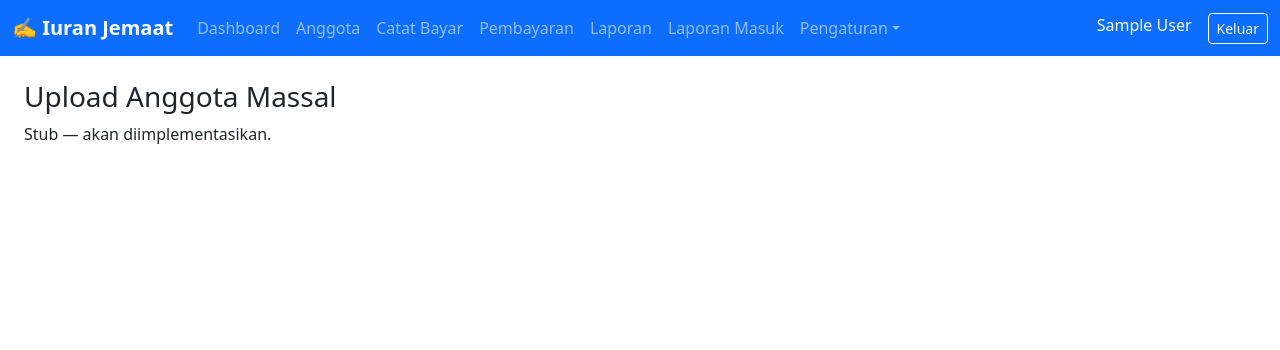
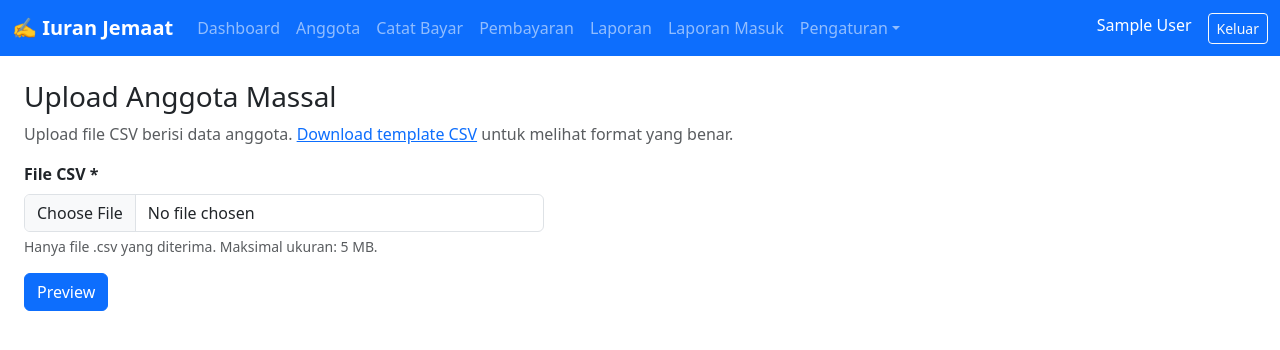
Before and after one commit to susantodjoko/church-payment, a Django app: page /settings/upload-anggota/ in a window 1280 px wide. Shown: the top 350 px of the page. Run offline with Django 5.2, Linux system fonts and the light colour scheme; the visitor is signed in with stand-in values (Sample User, id 1); some libraries are stand-ins or nearby versions.

Commit message:
feat: implement upload preview page and template
Adds UploadPreviewTest with 7 test cases validating CSV upload preview
functionality. Implements _preview() in UploadAnggotaView to parse CSV,
validate rows, store in session, and render preview with row counts
(valid/conflict/error) and has_valid flag. Replaces stub upload_anggota.html
template with full form and preview table showing row details and statuses.

Co-Authored-By: Claude Sonnet 4.6 <noreply@anthropic.com>

```diff
--- a/settings_admin/templates/settings_admin/upload_anggota.html
+++ b/settings_admin/templates/settings_admin/upload_anggota.html
@@ -2,5 +2,71 @@
 {% block title %}Upload Anggota{% endblock %}
 {% block content %}
 <h3>Upload Anggota Massal</h3>
-<p>Stub — akan diimplementasikan.</p>
+
+{% if rows %}
+  <div class="alert {% if has_valid %}alert-info{% else %}alert-warning{% endif %} mb-3">
+    <strong>{{ valid_count }}</strong> valid &middot;
+    <strong>{{ conflict_count }}</strong> konflik &middot;
+    <strong>{{ error_count }}</strong> error
+    {% if not has_valid %}
+    &mdash; <em>Tidak ada baris yang dapat diimport.</em>
+    {% endif %}
+  </div>
+
+  <div class="table-responsive mb-3">
+    <table class="table table-sm table-bordered">
+      <thead class="table-dark">
+        <tr>
+          <th>Baris</th><th>Status</th><th>ID Anggota</th><th>Nama</th>
+          <th>Gender</th><th>Tgl Gabung</th><th>Lingkungan</th><th>Keterangan</th>
+        </tr>
+      </thead>
+      <tbody>
+        {% for r in rows %}
+        <tr class="{% if r.status == 'valid' %}table-success{% elif r.status == 'conflict' %}table-warning{% else %}table-danger{% endif %}">
+          <td>{{ r.row }}</td>
+          <td>
+            {% if r.status == 'valid' %}&#9989; Valid
+            {% elif r.status == 'conflict' %}&#9888;&#65039; Konflik
+            {% else %}&#10060; Error{% endif %}
+          </td>
+          <td>{{ r.member_id|default:"-" }}</td>
+          <td>{{ r.full_name|default:"-" }}</td>
+          <td>{{ r.gender|default:"-" }}</td>
+          <td>{{ r.join_date|default:"-" }}</td>
+          <td>{{ r.lingkungan|default:"-" }}</td>
+          <td>{{ r.error|default:"-" }}</td>
+        </tr>
+        {% endfor %}
+      </tbody>
+    </table>
+  </div>
+
+  <form method="post">
+    {% csrf_token %}
+    <input type="hidden" name="action" value="confirm">
+    <button type="submit" class="btn btn-primary" {% if not has_valid %}disabled{% endif %}>
+      Konfirmasi Import ({{ valid_count }} anggota)
+    </button>
+    <a href="{% url 'upload_anggota' %}" class="btn btn-outline-secondary ms-2">Upload File Lain</a>
+  </form>
+
+{% else %}
+  <p class="text-muted mb-3">
+    Upload file CSV berisi data anggota.
+    <a href="{% url 'download_anggota_template' %}">Download template CSV</a>
+    untuk melihat format yang benar.
+  </p>
+
+  <form method="post" enctype="multipart/form-data" style="max-width:520px">
+    {% csrf_token %}
+    <input type="hidden" name="action" value="preview">
+    <div class="mb-3">
+      <label class="form-label fw-semibold">File CSV *</label>
+      <input type="file" name="csv_file" accept=".csv" class="form-control" required>
+      <div class="form-text">Hanya file .csv yang diterima. Maksimal ukuran: 5 MB.</div>
+    </div>
+    <button type="submit" class="btn btn-primary">Preview</button>
+  </form>
+{% endif %}
 {% endblock %}
--- a/settings_admin/views.py
+++ b/settings_admin/views.py
@@ -11,6 +11,7 @@ from church_payment.mixins import SuperAdminRequired
 from members.models import Wilayah, Lingkungan, Keluarga
 from payments.models import PaymentType
 from .forms import UserCreateForm, WilayahForm, LingkunganForm, PaymentTypeForm, KeluargaForm
+from settings_admin.csv_utils import parse_anggota_csv
 
 
 class UserListView(SuperAdminRequired, View):
@@ -124,5 +125,45 @@ class UploadAnggotaView(SuperAdminRequired, View):
         return render(request, 'settings_admin/upload_anggota.html')
 
     def post(self, request):
-        # stubs — implemented in later tasks
+        action = request.POST.get('action', 'preview')
+        if action == 'confirm':
+            return self._confirm(request)
+        return self._preview(request)
+
+    def _preview(self, request):
+        uploaded = request.FILES.get('csv_file')
+        if not uploaded:
+            messages.error(request, 'Pilih file CSV terlebih dahulu.')
+            return render(request, 'settings_admin/upload_anggota.html')
+
+        if not uploaded.name.lower().endswith('.csv'):
+            messages.error(request, 'File harus berformat CSV (.csv).')
+            return render(request, 'settings_admin/upload_anggota.html')
+
+        try:
+            rows = parse_anggota_csv(uploaded)
+        except ValueError as e:
+            messages.error(request, str(e))
+            return render(request, 'settings_admin/upload_anggota.html')
+
+        if not rows:
+            messages.warning(request, 'File CSV tidak memiliki baris data.')
+            return render(request, 'settings_admin/upload_anggota.html')
+
+        request.session[self.SESSION_KEY] = rows
+
+        valid = sum(1 for r in rows if r['status'] == 'valid')
+        conflicts = sum(1 for r in rows if r['status'] == 'conflict')
+        errors = sum(1 for r in rows if r['status'] == 'error')
+
+        return render(request, 'settings_admin/upload_anggota.html', {
+            'rows': rows,
+            'valid_count': valid,
+            'conflict_count': conflicts,
+            'error_count': errors,
+            'has_valid': valid > 0,
+        })
+
+    def _confirm(self, request):
+        # implemented in Task 4
         return render(request, 'settings_admin/upload_anggota.html')
```
Also changed, not shown: tests/test_upload_anggota.py (+61 -0 lines).
